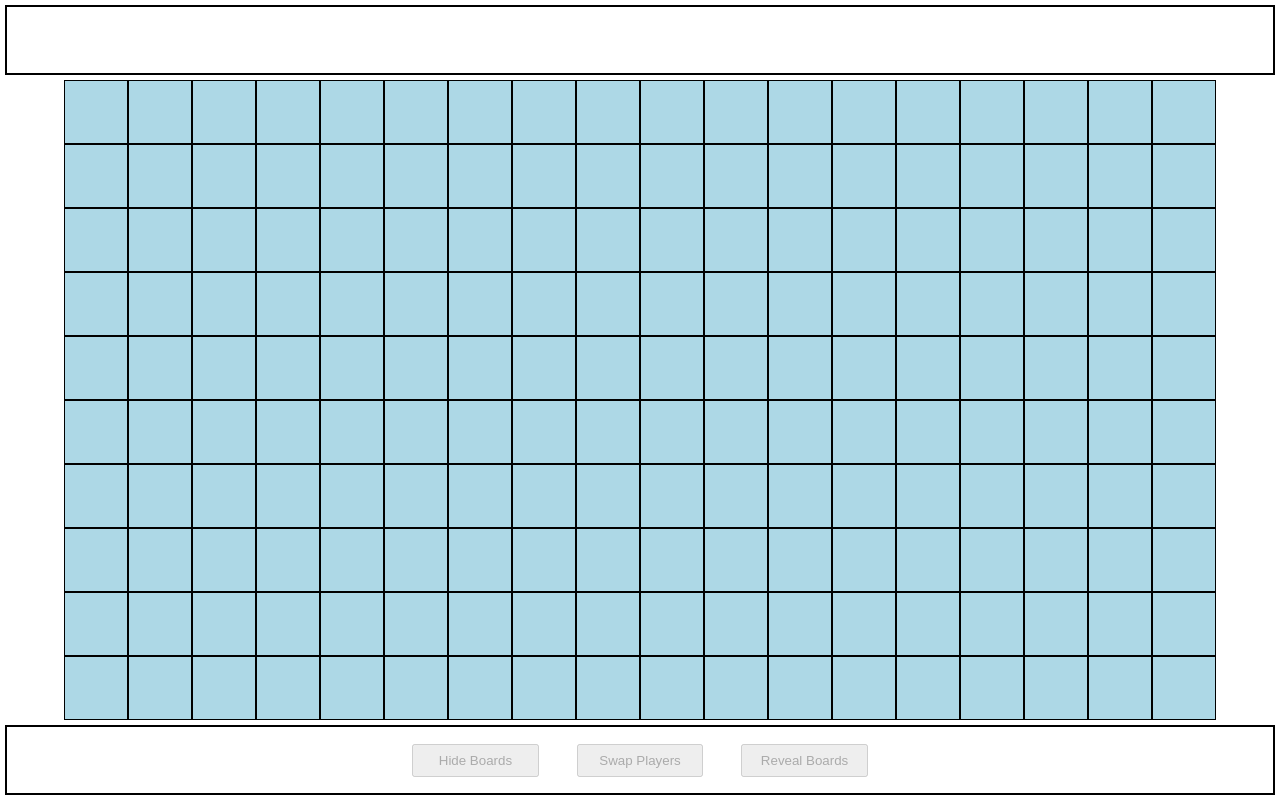
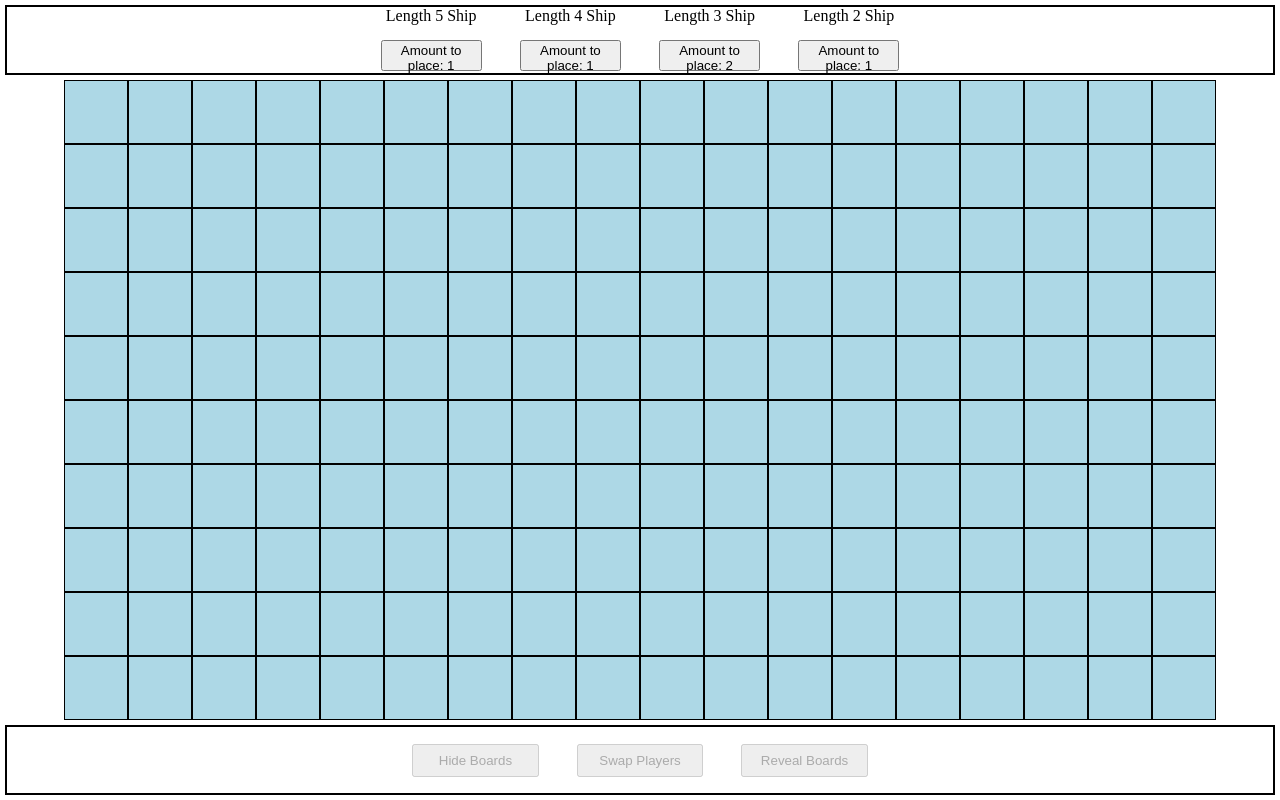
Before and after one commit to Blade21Shade/ODIN_Battleship, a website with bundled scripts: page index.html in a window 1280 px wide. Built offline with nearby package versions, Linux system fonts and the light colour scheme.

Commit message:
Add UI elements for placing ships
Users will use these elements to both see what they have left to place and to choose which ships to place.

index.html
- Added some buttons with descriptions to the header for users to visually see what they have left to place

style.css
- Added some basic styling to the header and elements inside it

```diff
--- a/index.html
+++ b/index.html
@@ -8,7 +8,24 @@
     <link rel="stylesheet" href="style.css">
 </head>
 <body>
-    <div class = "header"></div>
+    <div class = "header">
+        <div>
+            <p>Length 5 Ship</p>
+            <button id="placeFiveLengthShipButton">Amount to place: 1</button>
+        </div>
+        <div>
+            <p>Length 4 Ship</p>
+            <button id="placeFourLengthShipButton">Amount to place: 1</button>
+        </div>
+        <div>
+            <p>Length 3 Ship</p>
+            <button id="placeThreeLengthShipButton">Amount to place: 2</button>
+        </div>
+        <div>
+            <p>Length 2 Ship</p>
+            <button id="placeTwoLengthShipButton">Amount to place: 1</button>
+        </div>
+    </div>
     <div class = "boardArea">
         <div class = "board" id = "board1">
             <!-- divs with class="cell friend" will go here, they are created via JS to save space here -->
--- a/style.css
+++ b/style.css
@@ -9,6 +9,31 @@ body {
 
     height: calc(10vh - 10px);
     border: 2px solid black;
+}
+
+.header {
+    display: grid;
+
+    grid-template-columns: repeat(4, 8%);
+    grid-template-rows: 100%;
+    gap: 3%;
+
+    align-items: center;
+    justify-content: center;
+}
+
+.header div {
+    display: grid;
+
+    grid-template-columns: 100%;
+    grid-template-rows: 45% 45%;
+
+    align-items: center;
+    justify-content: center;
+}
+
+.header div p {
+    text-align: center;
 }
 
 .footer {
@@ -73,6 +98,10 @@ body {
     background-color: black;
 }
 
+.header button {
+    height: 80%
+}
+
 .footer button {
     height: 50%
 }
```
